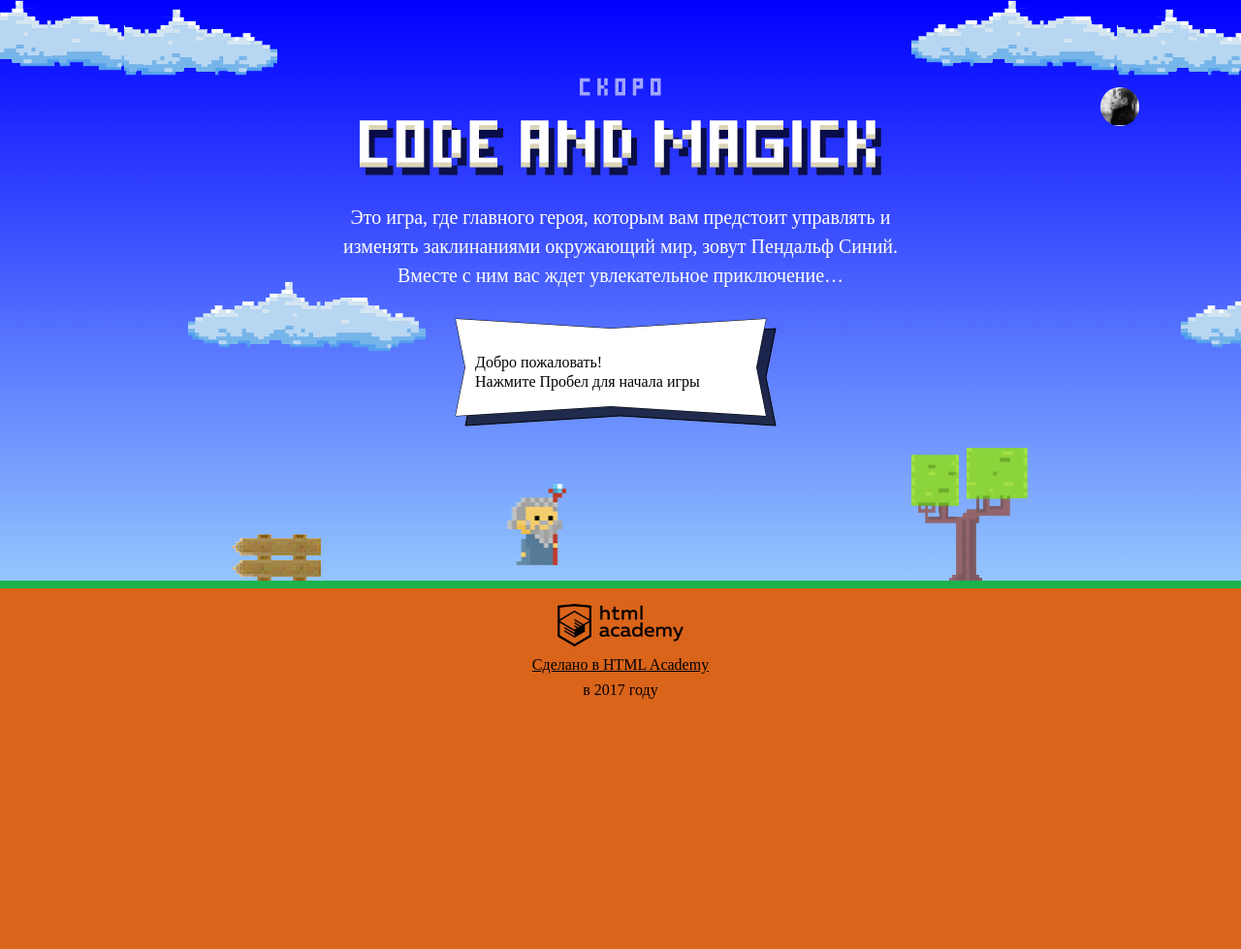
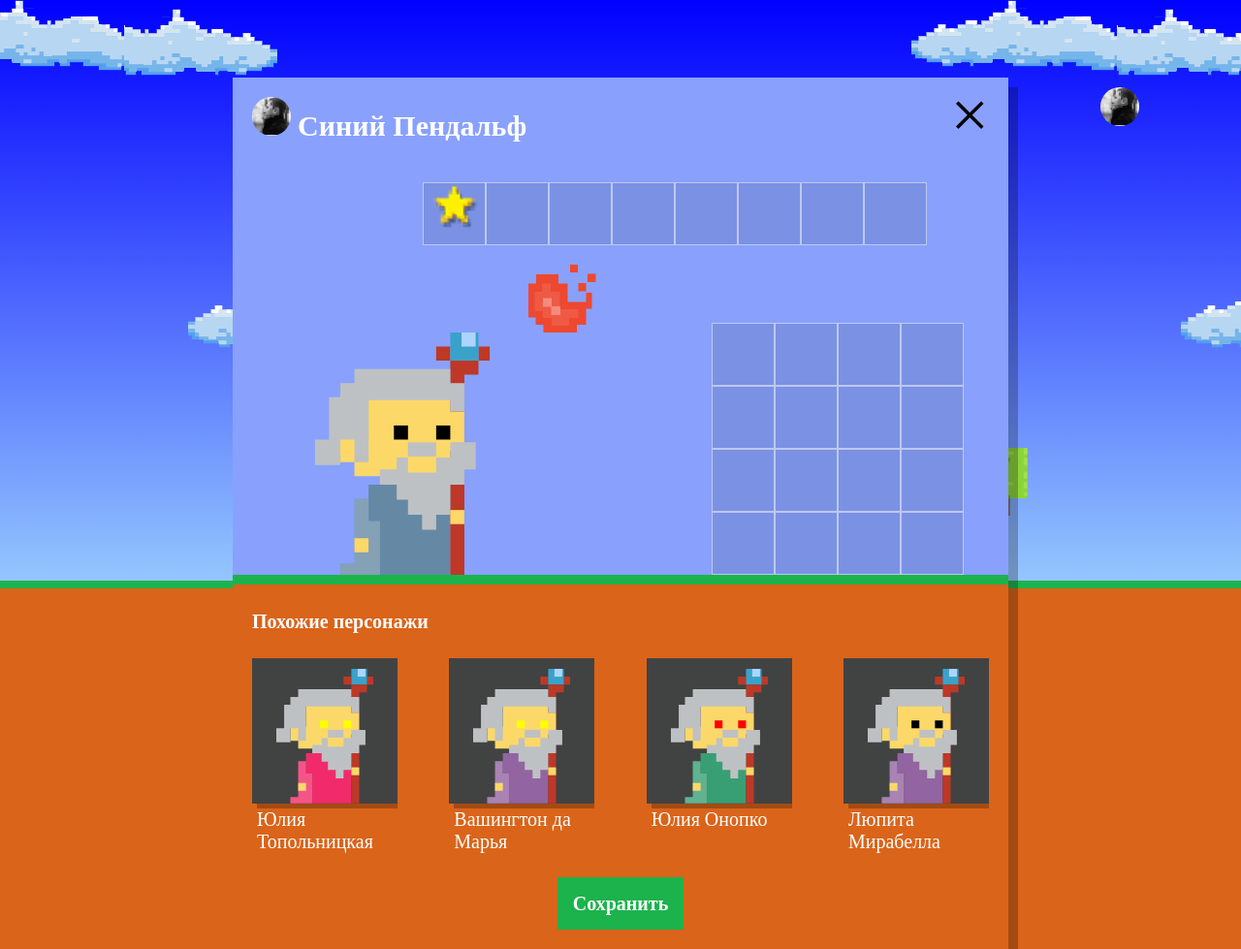
Before and after one commit to Enky-create/1125989-code-and-magick-19, a website: page index.html in a window 1280 px wide. Shown: the whole page at 97% size. Before the commit the page ends 800 px from the top, so only its background shows below. Drawn offline with Linux system fonts and the light colour scheme; a web font is replaced by a local one.

Commit message:
ÐДобавляет новых волшебников

```diff
--- a/index.html
+++ b/index.html
@@ -182,6 +182,6 @@
 </template>
 
 <script src="js/game.js"></script>
-
+<script src="js/setup.js" ></script>
 </body>
 </html>
--- /dev/null
+++ b/js/setup.js
@@ -0,0 +1,45 @@
+'use strict';
+var WIZARDS_QUANTITY = 4;
+
+var showSetup = document.querySelector('.setup');
+showSetup.classList.remove('hidden');
+
+var names = ['Иван', 'Хуан Себастьян', 'Мария', 'Кристоф', 'Виктор', 'Юлия', 'Люпита', 'Вашингтон'];
+var surnames = ['да Марья', 'Верон', 'Мирабелла', 'Вальц', 'Онопко', 'Топольницкая', 'Нионго', 'Ирвинг'];
+var coatColors = ['rgb(101, 137, 164)', 'rgb(241, 43, 107)', 'rgb(146, 100, 161)', 'rgb(56, 159, 117)', 'rgb(215, 210, 55)', 'rgb(0, 0, 0)'];
+var eyesColors = ['black', 'red', 'blue', 'yellow', 'green'];
+
+var getRandomInRange = function (array) {
+  var min = 0;
+  var max = array.length - 1;
+  return Math.floor(Math.random() * (max - min + 1)) + min;
+};
+
+var randomWizard = function (name, surname, coatColor, eyesColor) {
+  var wizard = {
+    name: names[getRandomInRange(name)],
+    surname: surnames[getRandomInRange(surname)],
+    coatColor: coatColors[getRandomInRange(coatColor)],
+    eyesColor: eyesColors[getRandomInRange(eyesColor)]
+  };
+  return wizard;
+};
+
+var wizardsInHtml = function (similarWizard, fragment, counterOfWizards) {
+  for (var i = 0; i < counterOfWizards; i++) {
+    var wizard = randomWizard(names, surnames, coatColors, eyesColors);
+    var wizardElement = similarWizard.cloneNode(true);
+    wizardElement.querySelector('.setup-similar-label').textContent = wizard.name + ' ' + wizard.surname;
+    wizardElement.querySelector('.wizard-coat').style.fill = wizard.coatColor;
+    wizardElement.querySelector('.wizard-eyes').style.fill = wizard.eyesColor;
+    fragment.appendChild(wizardElement);
+  }
+  return fragment;
+};
+
+var similarWizard = document.querySelector('#similar-wizard-template').content.querySelector('.setup-similar-item');
+var fragment = document.createDocumentFragment();
+var listOfWizards = document.querySelector('.setup-similar-list');
+listOfWizards.appendChild(wizardsInHtml(similarWizard, fragment, WIZARDS_QUANTITY));
+var listContainer = document.querySelector('.setup-similar');
+listContainer.classList.remove('hidden');
```
